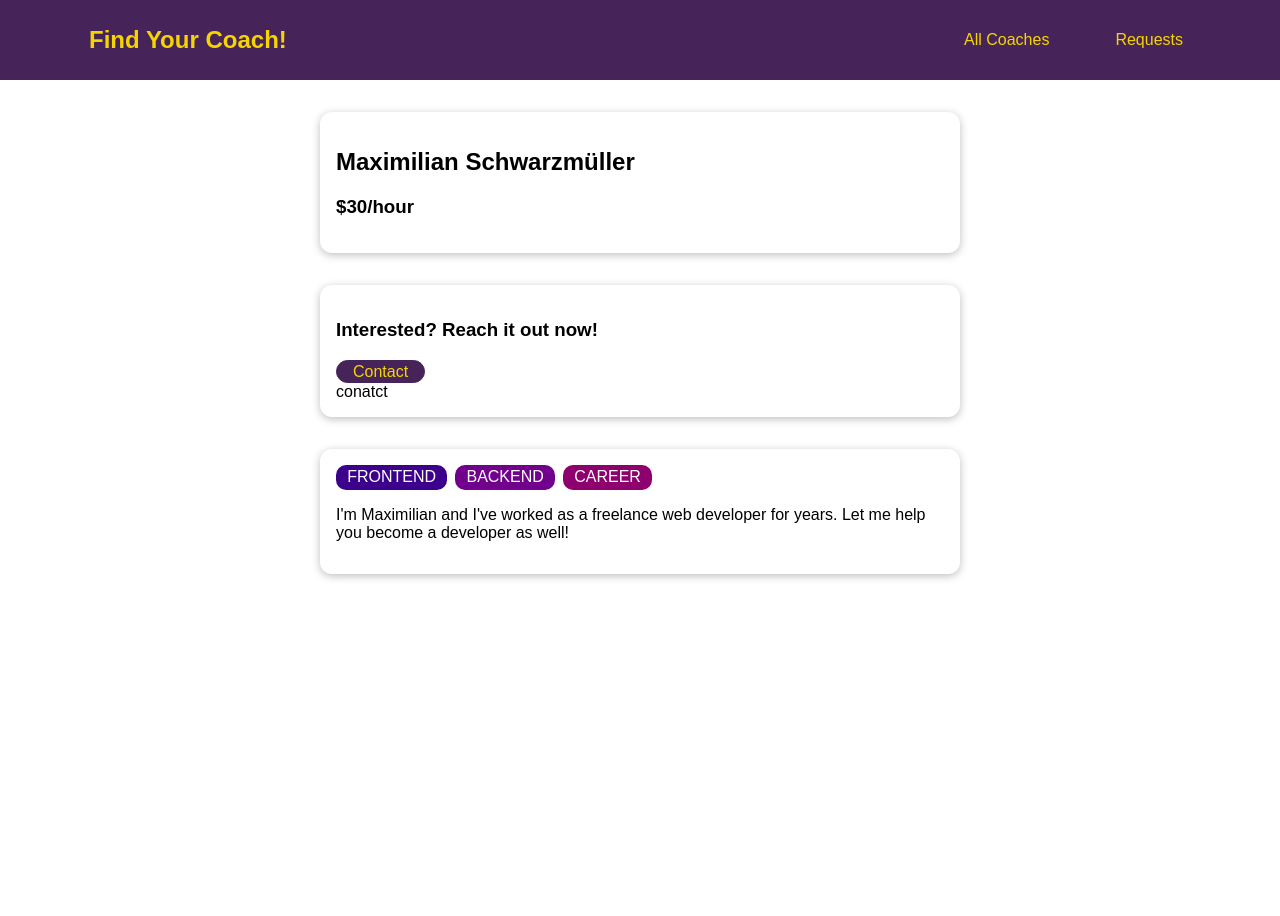
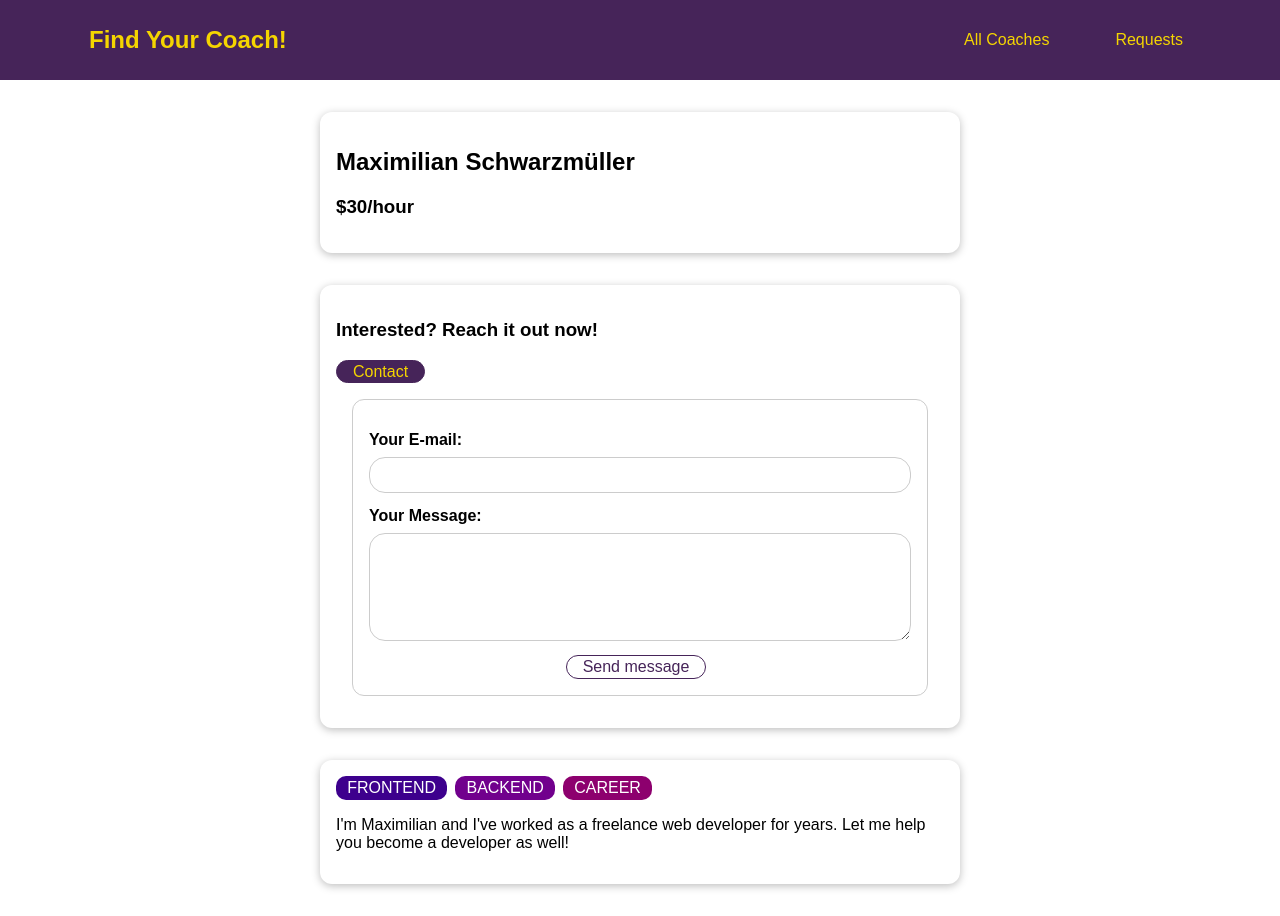
Before and after one commit to liliyavoloshina/couch-finder, a Vue app: page /coaches/c1/contact in a window 1280 px wide. Before the commit the page ends 800 px from the top, so only its background shows below. Built offline with nearby package versions, Linux system fonts and the light colour scheme; a web font is replaced by a local one.

Commit message:
created requests page

```diff
--- a/src/components/UI/BaseButton.vue
+++ b/src/components/UI/BaseButton.vue
@@ -25,7 +25,7 @@ export default {
     },
     disabled: {
       type: Boolean,
-      default: null
+      default: true
     }
   }
 }
--- a/src/components/coaches/CoachForm.vue
+++ b/src/components/coaches/CoachForm.vue
@@ -95,7 +95,7 @@
         Areas of Development is required!
       </p>
     </div>
-    <!-- <p v-if="!validateForm()" class="error-message">Please fix above errors!</p> -->
+    <p v-if="!isFormValid" class="error-message">Please fix above errors!</p>
     <base-button :disabled="isFormValid">Register</base-button>
   </form>
 </template>
--- /dev/null
+++ b/src/components/requests/RequestItem.vue
@@ -0,0 +1,50 @@
+<template>
+  <li>
+    <div>
+      <a :href="emailLink">
+        {{ request.email }}
+      </a>
+    </div>
+    <p>{{ request.message }}</p>
+  </li>
+</template>
+
+<script>
+export default {
+  name: 'RequestItem',
+  props: {
+    request: {
+      type: Object
+    }
+  },
+  computed: {
+    emailLink(){
+      return `mailto: ${this.request.email}`
+    }
+  }
+}
+</script>
+
+<style lang="scss" scoped>
+@import '@/assets/variables';
+li {
+  margin: 1rem 0;
+  border: 1px solid #ccc;
+  padding: 1rem;
+}
+
+a {
+  color: $base-dark-color;
+  text-decoration: none;
+  font-weight: bold;
+}
+
+a:hover,
+a:active {
+  color: $sec-light-color;
+}
+
+p {
+  margin: 0.5rem 0 0 0;
+}
+</style>
--- a/src/pages/requests/ContactCoach.vue
+++ b/src/pages/requests/ContactCoach.vue
@@ -1,5 +1,23 @@
 <template>
-  conatct
+  <form @submit.prevent="formSubmit">
+    <div class="form-control">
+      <label for="email">Your E-mail:</label>
+      <input v-model.trim="email" type="text" id="email" />
+    </div>
+    <div class="form-control">
+      <label for="message">Your Message:</label>
+      <textarea
+        v-model.trim="message"
+        name="message"
+        id="message"
+        rows="5"
+      ></textarea>
+      <p v-if="!isFormValid" class="errors">Please type correct E-mail and non-empty message...</p>
+    </div>
+    <div class="actions">
+      <base-button mode="outline">Send message</base-button>
+    </div>
+  </form>
 </template>
 
 <script>
@@ -9,6 +27,80 @@ export default {
     id: {
       type: String
     }
+  },
+  data() {
+    return {
+      email: '',
+      message: '',
+      isFormValid: true
+    }
+  },
+  methods: {
+    formSubmit() {
+      this.isFormValid = true
+      if (
+        this.email === '' ||
+        !this.email.includes('@') ||
+        this.message === ''
+      ) {
+        this.isFormValid = false
+        return
+      }
+      const sendingData = {
+        coachId: this.id,
+        email: this.email,
+        message: this.message
+      }
+      this.$store.dispatch('requests/addRequest', sendingData)
+      this.$router.replace({name: 'Home'})
+    }
   }
 }
 </script>
+
+<style lang="scss" scoped>
+@import '@/assets/variables';
+form {
+  margin: 1rem;
+  border: 1px solid #ccc;
+  border-radius: 12px;
+  padding: 1rem;
+}
+
+.form-control {
+  margin: 0.9rem 0;
+}
+
+label {
+  font-weight: bold;
+  margin-bottom: 0.5rem;
+  display: block;
+}
+
+input,
+textarea {
+  display: block;
+  width: 100%;
+  font: inherit;
+  border: 1px solid #ccc;
+  border-radius: 1rem;
+  padding: 0.5rem;
+}
+
+input:focus,
+textarea:focus {
+  border-color: $base-dark-color;
+  background-color: #faf6ff;
+  outline: none;
+}
+
+.errors {
+  font-weight: bold;
+  color: red;
+  margin-top: 5px;
+}
+
+.actions {
+  text-align: center;
+}
+</style>
--- a/src/pages/requests/RequestReceived.vue
+++ b/src/pages/requests/RequestReceived.vue
@@ -1,3 +1,48 @@
 <template>
-  RequestReceived
+  <section>
+    <base-card>
+    <header>
+      <h2>Requests Received</h2>
+    </header>
+      <ul v-if="hasRequests">
+        <RequestItem v-for="request in requests" :key="request.id" :request="request" />
+      </ul>
+      <h3 v-else>You haven't received any requests yet!</h3>
+    </base-card>
+  </section>
 </template>
+
+<script>
+import RequestItem from '@/components/requests/RequestItem.vue'
+export default {
+  name: 'RequestReceived',
+  components: {
+    RequestItem
+  },
+  computed: {
+    requests() {
+      return this.$store.getters['requests/requests']
+    },
+    hasRequests() {
+      return this.$store.getters['requests/hasRequests']
+    }
+  }
+}
+</script>
+
+<style scoped>
+header {
+  text-align: center;
+}
+
+ul {
+  list-style: none;
+  margin: 2rem auto;
+  padding: 0;
+  max-width: 30rem;
+}
+
+h3 {
+  text-align: center;
+}
+</style>
--- a/src/router/index.js
+++ b/src/router/index.js
@@ -18,6 +18,7 @@ const router = createRouter({
         {
           path: 'contact',
           name: 'ContactCoach',
+          props: true,
           component: () => import('@/pages/requests/ContactCoach')
         }
       ]
--- a/src/store/index.js
+++ b/src/store/index.js
@@ -1,12 +1,13 @@
 import { createStore } from 'vuex'
 
 import coaches from '@/store/modules/coaches/index'
+import requests from '@/store/modules/requests/index'
 
 const store = createStore({
-  modules: { coaches},
+  modules: { coaches, requests},
   state() {
     return {
-      userId: 'c3'
+      userId: 'c1'
     }
   },
   getters: {
--- /dev/null
+++ b/src/store/modules/requests/actions.js
@@ -0,0 +1,11 @@
+export default {
+  addRequest({commit}, request) {
+    const newRequest = {
+      id: new Date().toISOString(),
+      coachId: request.coachId,
+      email: request.email,
+      message: request.message
+    }
+    commit('addRequest', newRequest)
+  }
+}
--- /dev/null
+++ b/src/store/modules/requests/getters.js
@@ -0,0 +1,8 @@
+export default {
+  requests(state, _, _2, rootGetters) {
+    return state.requests.filter(req => req.coachId === rootGetters.userId)
+  },
+  hasRequests(_, getters) {
+    return getters.requests && getters.requests.length > 0
+  }
+}
--- /dev/null
+++ b/src/store/modules/requests/index.js
@@ -0,0 +1,15 @@
+import mutations from '@/store/modules/requests/mutations'
+import actions from '@/store/modules/requests/actions'
+import getters from '@/store/modules/requests/getters'
+
+export default {
+  namespaced: true,
+  state() {
+    return {
+      requests: []
+    }
+  },
+  mutations,
+  actions,
+  getters
+}
--- /dev/null
+++ b/src/store/modules/requests/mutations.js
@@ -0,0 +1,5 @@
+export default {
+  addRequest(state, payload) {
+    state.requests.push(payload)
+  }
+}
```
